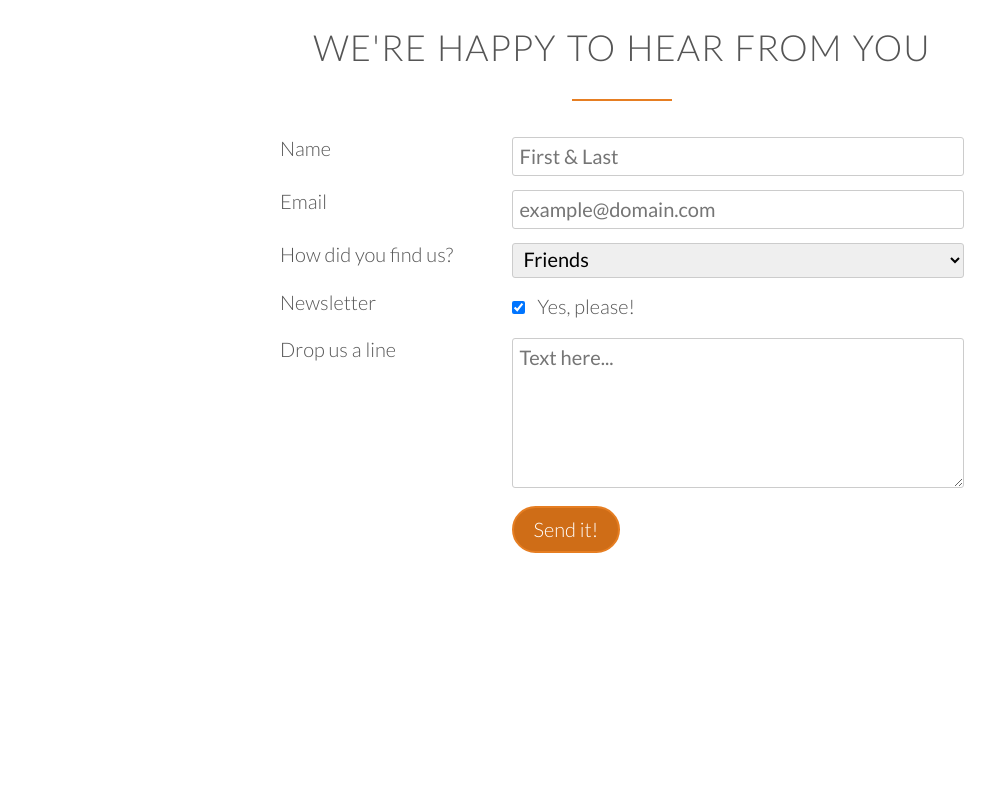
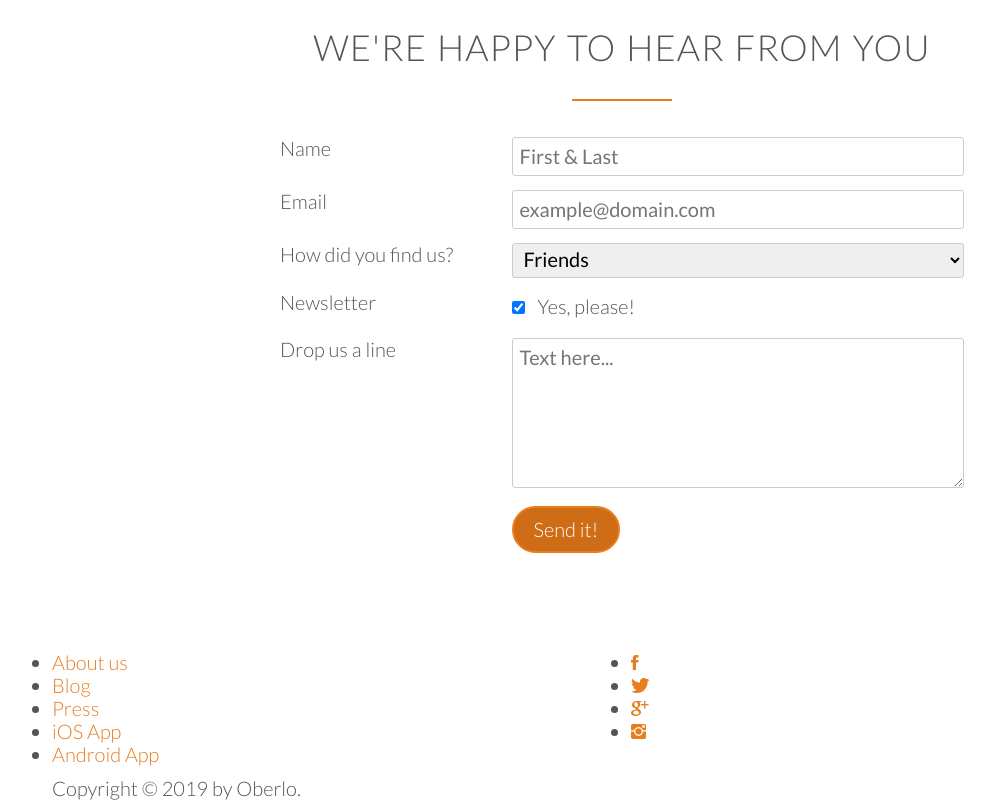
Before and after one commit to fahasharapov/Bistro-Oberlo, a plain HTML site: page index.html in a window 1280 px wide. Shown: the part 4634-5434 px from the top of the page, without its empty margins (18-1013 px from the left). Before the commit the page ends 5274 px from the top, so only its background shows below. Drawn offline with nearby package versions, Linux system fonts and the light colour scheme; files whose address does not match are found by name.

Commit message:
Working on the footer section of the website.

```diff
--- a/index.html
+++ b/index.html
@@ -399,6 +399,34 @@
 		</form>
 	</div>
 </section>
+
+<footer>
+<div class="row">
+	<div class="col span-1-of-2">
+		<ul class="footer-nav">
+			<li><a href="#">About us</a></li>
+			<li><a href="#">Blog</a></li>
+			<li><a href="#">Press</a></li>
+			<li><a href="#">iOS App</a></li>
+			<li><a href="#">Android App</a></li>
+		</ul>
+	</div>
+	<div class="col span-1-of-2">
+		<ul>
+			<li><a href="#"><i class="ion-social-facebook"></i></a></li>
+			<li><a href="#"><i class="ion-social-twitter"></i></a></li>
+			<li><a href="#"><i class="ion-social-googleplus"></i></a></li>
+			<li><a href="#"><i class="ion-social-instagram"></i></a></li>
+		</ul>
+	</div>
+</div>
+	<div class="row">
+		<p>
+			Copyright &copy; 2019 by Oberlo.
+		</p>
+	</div>
+</footer>
+
 </body>
 
 </html>
```
